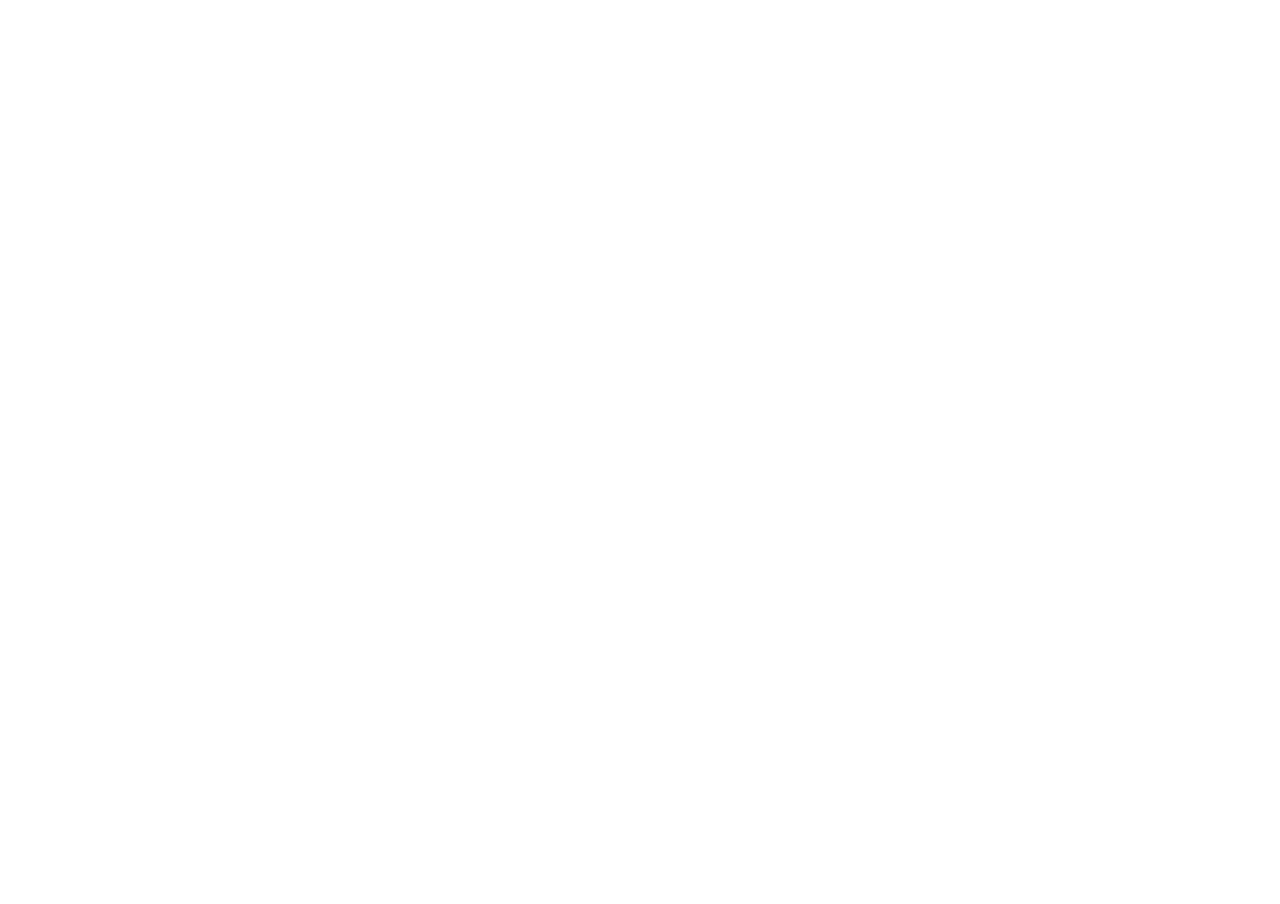
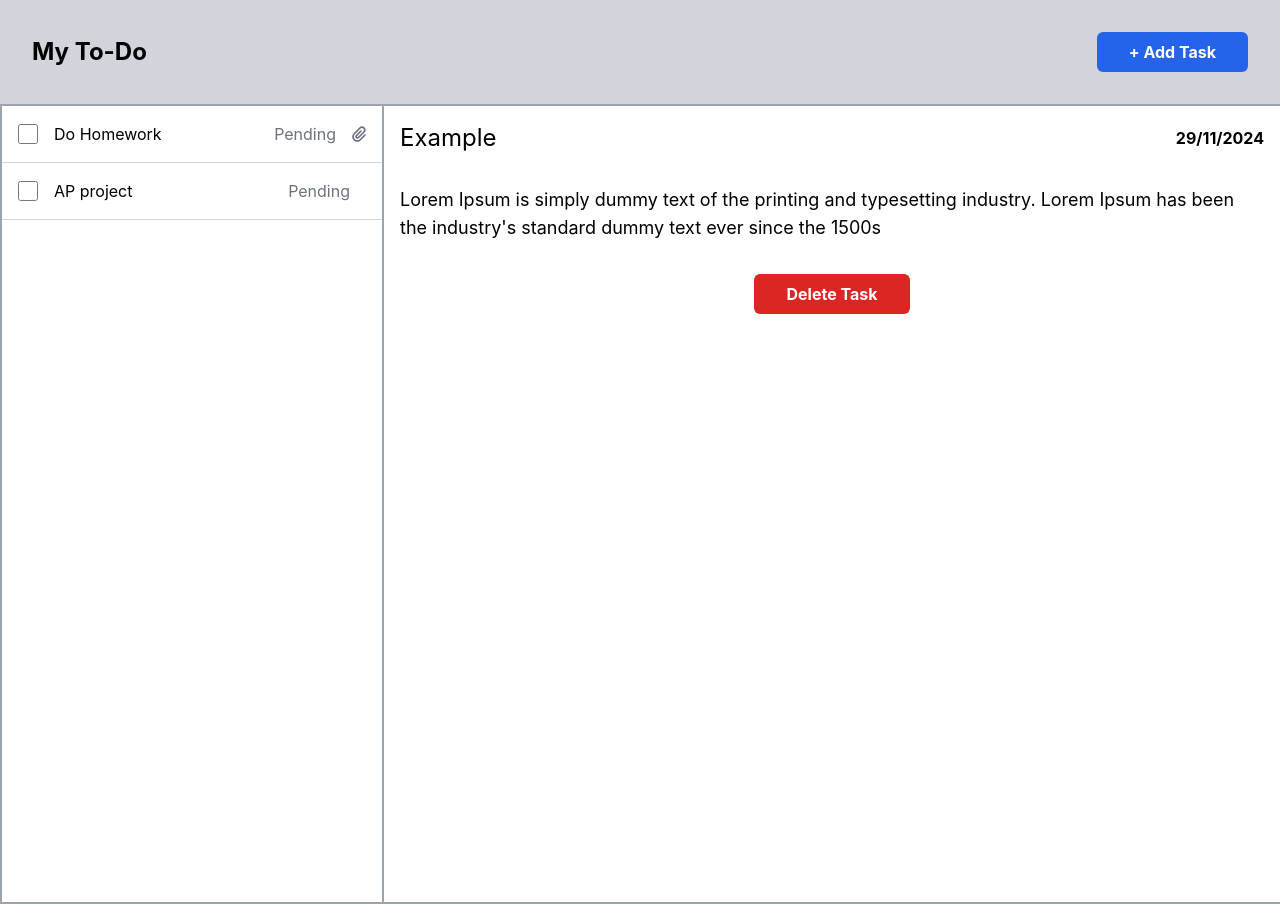
Before and after one commit to Loglady13/Lab3Web, a React (Create React App) app in the folder lab3/: page / in a window 1280 px wide. Before the commit the page ends 800 px from the top, so only its background shows below. Built offline with nearby package versions, Linux system fonts and the light colour scheme.

Commit message:
initial UI setup

```diff
--- a/lab3/package.json
+++ b/lab3/package.json
@@ -3,6 +3,9 @@
   "version": "0.1.0",
   "private": true,
   "dependencies": {
+    "@fortawesome/fontawesome-svg-core": "^6.6.0",
+    "@fortawesome/free-solid-svg-icons": "^6.6.0",
+    "@fortawesome/react-fontawesome": "^0.2.2",
     "@testing-library/jest-dom": "^5.17.0",
     "@testing-library/react": "^13.4.0",
     "@testing-library/user-event": "^13.5.0",
--- a/lab3/src/App.js
+++ b/lab3/src/App.js
@@ -2,6 +2,7 @@
 import NavigationBar from "./components/NavigationBar"
 import TaskDetail from './components/TaskDetails';
 import TaskList from './components/TaskList';
+
 
 function App() {
   return (
@@ -9,7 +10,7 @@
       <NavigationBar/>
       <div className='flex w-full'>
         <TaskList/>
-        <TaskDetail/>
+        <TaskDetail task_title={"Example"} task_date={"29/11/2024"} task_description={"Lorem Ipsum is simply dummy text of the printing and typesetting industry. Lorem Ipsum has been the industry's standard dummy text ever since the 1500s"}/>
       </div>
     </div>
   );
--- /dev/null
+++ b/lab3/src/components/Button.jsx
@@ -0,0 +1,15 @@
+const Button = ({ text, color }) => {
+    const colorClasses = {
+      blue: 'bg-blue-600 hover:bg-blue-800',
+      red: 'bg-red-600 hover:bg-red-800',
+      default: 'bg-gray-600 hover:bg-gray-800'
+    };
+
+    return (
+      <button className={`px-8 py-2 text-white font-bold rounded-md ${colorClasses[color] || colorClasses.default}`}>
+        {text}
+      </button>
+    );
+  }
+
+  export default Button;
--- a/lab3/src/components/NavigationBar.jsx
+++ b/lab3/src/components/NavigationBar.jsx
@@ -1,8 +1,11 @@
+import Button from "./Button";
 
 const NavigationBar = () => {
   return (
-    <>
-    </>
+    <div className=" py-8 px-8 flex justify-between items-center bg-gray-300">
+        <h1 className="text-2xl font-bold">My To-Do</h1>
+        <Button text="+ Add Task" color={"blue"}></Button>
+    </div>
   );
 }
 
--- a/lab3/src/components/SearchBar.jsx
+++ b/lab3/src/components/SearchBar.jsx
@@ -1,8 +1,7 @@
 
 const SearchBar = () => {
     return (
-      <>
-      </>
+      <input type="text" placeholder="Search"></input>
     );
   }
 
--- a/lab3/src/components/TaskDetails.jsx
+++ b/lab3/src/components/TaskDetails.jsx
@@ -1,8 +1,22 @@
 
-const TaskDetail = () => {
+import Button from "./Button";
+
+const TaskDetail = ({ task_title, task_description, task_date, attachment }) => {
     return (
-      <>
-      </>
+      <div className="w-[70%] border-gray-400 border-y-2">
+        <div className="flex items-center justify-between px-4 py-4">
+          <h2 className="text-2xl">{task_title}</h2>
+          <p className="font-bold">{task_date}</p>
+        </div>
+        <div className="px-4 py-4">
+          <p className="text-lg">{task_description}</p>
+          <div className="flex justify-center pt-8">
+            <Button text="Delete Task" color="red"/>
+          </div>
+
+        </div>
+
+      </div>
     );
   }
 
--- a/lab3/src/components/TaskList.jsx
+++ b/lab3/src/components/TaskList.jsx
@@ -1,8 +1,11 @@
+import TaskRow from './TaskRow';
 
 const TaskList = () => {
     return (
-      <>
-      </>
+      <div className="w-[30%]  h-screen border-gray-400 border-2">
+        <TaskRow taskDescription={"Do Homework"}hasAttachments={true}/>
+        <TaskRow taskDescription={"AP project"}hasAttachments={false}/>
+      </div>
     );
   }
 
--- a/lab3/src/components/TaskRow.jsx
+++ b/lab3/src/components/TaskRow.jsx
@@ -1,9 +1,37 @@
+import { useState } from 'react';
+import { FontAwesomeIcon } from '@fortawesome/react-fontawesome';
+import { faPaperclip } from '@fortawesome/free-solid-svg-icons';
 
-const TaskRow = () => {
-    return (
-      <>
-      </>
-    );
-  }
+function TaskRow({ taskDescription, hasAttachments }) {
+  const [isChecked, setIsChecked] = useState(false);
 
-  export default TaskRow;
+  const handleCheckboxChange = () => {
+    setIsChecked(!isChecked);
+  };
+
+  return (
+    <div className="flex items-center justify-between p-4 border-b border-gray-300">
+
+      <div className="flex items-center">
+        <input
+          type="checkbox"
+          className="form-checkbox h-5 w-5 text-green-500 hover:cursor-pointer"
+          checked={isChecked}
+          onChange={handleCheckboxChange}
+        />
+        <span className="ml-4">{taskDescription}</span>
+      </div>
+
+      <div className="flex items-center">
+        <span className={`mr-4 ${isChecked ? 'text-green-500' : 'text-gray-500'}`}>
+          {isChecked ? 'Done' : 'Pending'}
+        </span>
+        {hasAttachments && (
+          <FontAwesomeIcon icon={faPaperclip} className="text-gray-500" />
+        )}
+      </div>
+    </div>
+  );
+}
+
+export default TaskRow;
--- a/lab3/src/output.css
+++ b/lab3/src/output.css
@@ -545,10 +545,244 @@
   display: none;
 }
 
+.mx-8 {
+  margin-left: 2rem;
+  margin-right: 2rem;
+}
+
+.mx-10 {
+  margin-left: 2.5rem;
+  margin-right: 2.5rem;
+}
+
+.my-80 {
+  margin-top: 20rem;
+  margin-bottom: 20rem;
+}
+
+.my-8 {
+  margin-top: 2rem;
+  margin-bottom: 2rem;
+}
+
+.ml-4 {
+  margin-left: 1rem;
+}
+
+.mr-4 {
+  margin-right: 1rem;
+}
+
 .flex {
   display: flex;
+}
+
+.h-screen {
+  height: 100vh;
+}
+
+.h-5 {
+  height: 1.25rem;
 }
 
 .w-full {
   width: 100%;
 }
+
+.w-1\/5 {
+  width: 20%;
+}
+
+.w-4\/5 {
+  width: 80%;
+}
+
+.w-\[70\%\] {
+  width: 70%;
+}
+
+.w-\[30\%\] {
+  width: 30%;
+}
+
+.w-\[35\%\] {
+  width: 35%;
+}
+
+.w-\[65\%\] {
+  width: 65%;
+}
+
+.w-5 {
+  width: 1.25rem;
+}
+
+.items-center {
+  align-items: center;
+}
+
+.justify-center {
+  justify-content: center;
+}
+
+.justify-between {
+  justify-content: space-between;
+}
+
+.rounded-md {
+  border-radius: 0.375rem;
+}
+
+.border-2 {
+  border-width: 2px;
+}
+
+.border-x-2 {
+  border-left-width: 2px;
+  border-right-width: 2px;
+}
+
+.border-y-2 {
+  border-top-width: 2px;
+  border-bottom-width: 2px;
+}
+
+.border-b {
+  border-bottom-width: 1px;
+}
+
+.border-gray-400 {
+  --tw-border-opacity: 1;
+  border-color: rgb(156 163 175 / var(--tw-border-opacity));
+}
+
+.border-gray-300 {
+  --tw-border-opacity: 1;
+  border-color: rgb(209 213 219 / var(--tw-border-opacity));
+}
+
+.bg-blue-700 {
+  --tw-bg-opacity: 1;
+  background-color: rgb(29 78 216 / var(--tw-bg-opacity));
+}
+
+.bg-blue-600 {
+  --tw-bg-opacity: 1;
+  background-color: rgb(37 99 235 / var(--tw-bg-opacity));
+}
+
+.bg-gray-300 {
+  --tw-bg-opacity: 1;
+  background-color: rgb(209 213 219 / var(--tw-bg-opacity));
+}
+
+.bg-gray-700 {
+  --tw-bg-opacity: 1;
+  background-color: rgb(55 65 81 / var(--tw-bg-opacity));
+}
+
+.bg-green-300 {
+  --tw-bg-opacity: 1;
+  background-color: rgb(134 239 172 / var(--tw-bg-opacity));
+}
+
+.bg-gray-600 {
+  --tw-bg-opacity: 1;
+  background-color: rgb(75 85 99 / var(--tw-bg-opacity));
+}
+
+.bg-green-600 {
+  --tw-bg-opacity: 1;
+  background-color: rgb(22 163 74 / var(--tw-bg-opacity));
+}
+
+.bg-red-600 {
+  --tw-bg-opacity: 1;
+  background-color: rgb(220 38 38 / var(--tw-bg-opacity));
+}
+
+.p-4 {
+  padding: 1rem;
+}
+
+.px-8 {
+  padding-left: 2rem;
+  padding-right: 2rem;
+}
+
+.py-8 {
+  padding-top: 2rem;
+  padding-bottom: 2rem;
+}
+
+.px-4 {
+  padding-left: 1rem;
+  padding-right: 1rem;
+}
+
+.py-4 {
+  padding-top: 1rem;
+  padding-bottom: 1rem;
+}
+
+.py-2 {
+  padding-top: 0.5rem;
+  padding-bottom: 0.5rem;
+}
+
+.pt-8 {
+  padding-top: 2rem;
+}
+
+.text-2xl {
+  font-size: 1.5rem;
+  line-height: 2rem;
+}
+
+.text-lg {
+  font-size: 1.125rem;
+  line-height: 1.75rem;
+}
+
+.font-bold {
+  font-weight: 700;
+}
+
+.text-white {
+  --tw-text-opacity: 1;
+  color: rgb(255 255 255 / var(--tw-text-opacity));
+}
+
+.text-gray-500 {
+  --tw-text-opacity: 1;
+  color: rgb(107 114 128 / var(--tw-text-opacity));
+}
+
+.text-green-500 {
+  --tw-text-opacity: 1;
+  color: rgb(34 197 94 / var(--tw-text-opacity));
+}
+
+.hover\:cursor-pointer:hover {
+  cursor: pointer;
+}
+
+.hover\:bg-blue-800:hover {
+  --tw-bg-opacity: 1;
+  background-color: rgb(30 64 175 / var(--tw-bg-opacity));
+}
+
+.hover\:bg-gray-800:hover {
+  --tw-bg-opacity: 1;
+  background-color: rgb(31 41 55 / var(--tw-bg-opacity));
+}
+
+.hover\:bg-green-800:hover {
+  --tw-bg-opacity: 1;
+  background-color: rgb(22 101 52 / var(--tw-bg-opacity));
+}
+
+.hover\:bg-red-800:hover {
+  --tw-bg-opacity: 1;
+  background-color: rgb(153 27 27 / var(--tw-bg-opacity));
+}
--- a/lab3/tailwind.config.js
+++ b/lab3/tailwind.config.js
@@ -1,6 +1,6 @@
 /** @type {import('tailwindcss').Config} */
 module.exports = {
-  content: ["./src/**/*.{html,js}"],
+  content: ["./src/**/*.{html,js,jsx}"],
   theme: {
     extend: {},
   },
```
Also changed, not shown: 1 other file (tests, documents, lock files or other folders).
